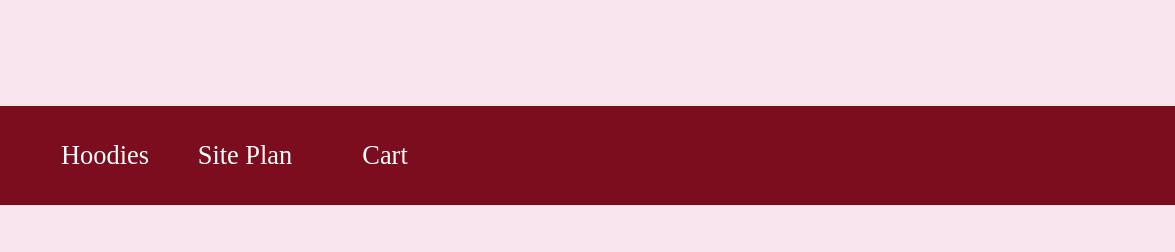
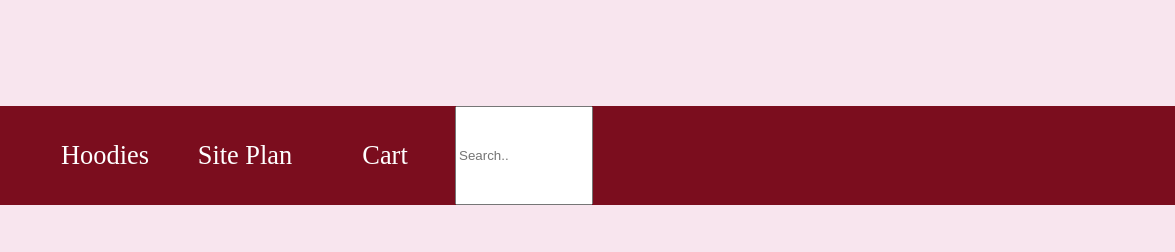
Before and after one commit to cconnorhobbs/wdd130, a plain HTML site: page fanimehoodies/cart.html in a window 1280 px wide. Shown: the top 252 px of the page, 105-1280 px from the left. Drawn offline with Linux system fonts and the light colour scheme.

Commit message:
homework

```diff
--- a/fanimehoodies/cart.html
+++ b/fanimehoodies/cart.html
@@ -16,6 +16,7 @@
             <a href="hoodies.html">Hoodies</a>
             <a href="site-plan.html">Site Plan</a>
             <a href="cart.html">Cart</a>
+            <input type="text" name="search" placeholder="Search..">
         </nav>
     </header>
 
--- a/fanimehoodies/styles/cart.css
+++ b/fanimehoodies/styles/cart.css
@@ -48,6 +48,18 @@ nav {
     color: white;
     background-color: #9f2042;
 }
+
+input[type=text] {
+    width: 130px;
+    -webkit-transition: width 0.4s ease-in-out;
+    transition: width 0.4s ease-in-out;
+
+  }
+
+  /* When the input field gets focus, change its width to 100% */
+  input[type=text]:focus {
+    width: 100%;
+  }
 
 
 /* Ensure the body and html are set to take full width and height */
--- a/fanimehoodies/styles/fanimecss.css
+++ b/fanimehoodies/styles/fanimecss.css
@@ -18,6 +18,18 @@ body {
     font-size: 22px;
     margin: 0;
     padding: 0;
+}
+
+input[type=text] {
+  width: 130px;
+  -webkit-transition: width 0.4s ease-in-out;
+  transition: width 0.4s ease-in-out;
+
+}
+
+/* When the input field gets focus, change its width to 100% */
+input[type=text]:focus {
+  width: 100%;
 }
 
 nav {
```
Also changed, not shown: fanimehoodies/fanimeindex.html (+1 -0 lines).
